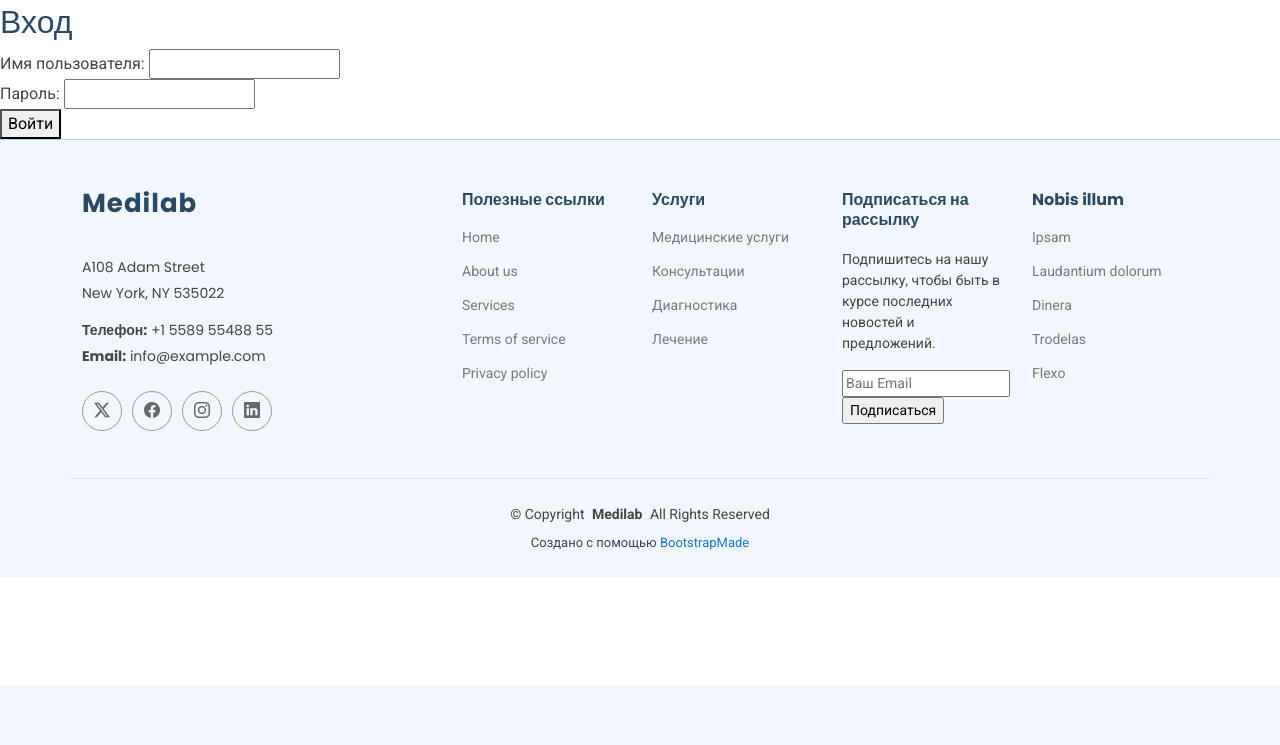
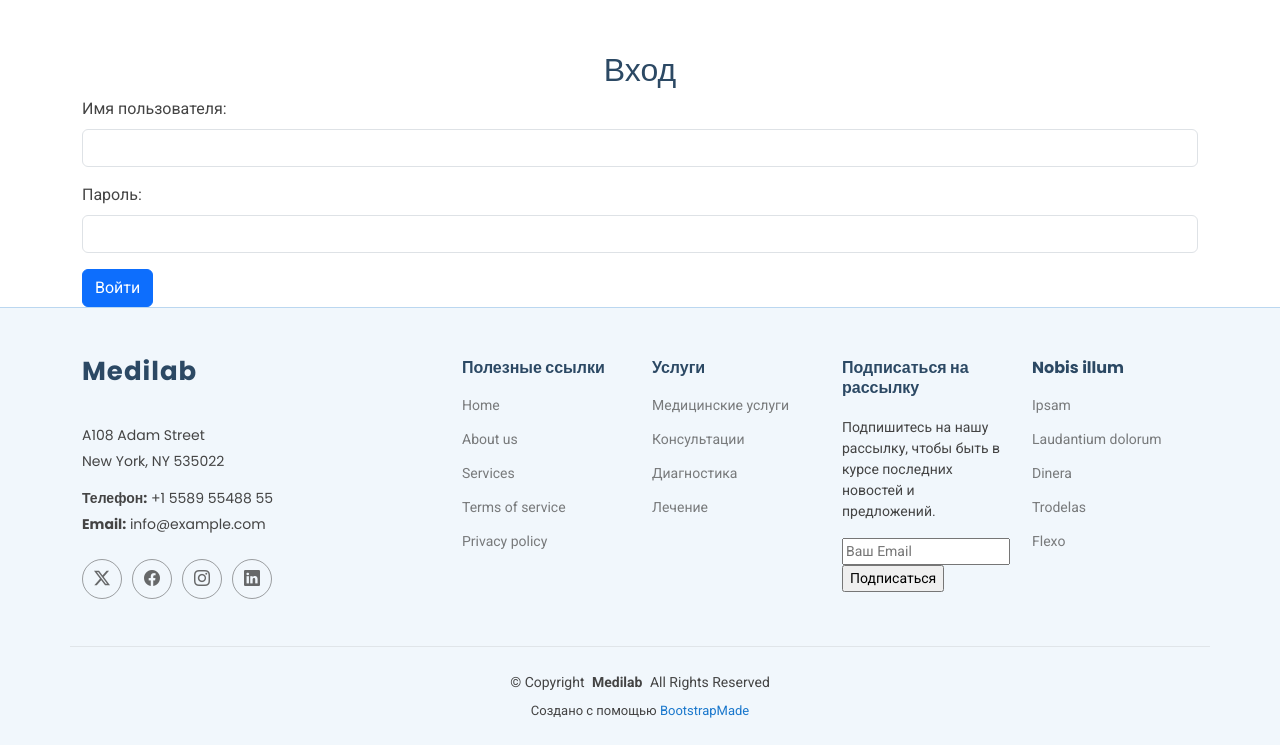
Before and after one commit to aruytehno/getmed.pro, a Django app: page /login/ in a window 1280 px wide. Shown: the part 115-860 px from the top of the page. Before the commit the page ends 800 px from the top, so only its background shows below. Run offline with Django 5.2, Linux system fonts and the light colour scheme; some libraries are stand-ins or nearby versions.

Commit message:
Добавил стили для login.html

```diff
--- a/get_med/users/templates/login.html
+++ b/get_med/users/templates/login.html
@@ -3,18 +3,24 @@
 {% block title %}Вход{% endblock %}
 
 {% block content %}
-<h2>Вход</h2>
-{% if error_message %}
-    <p style="color: red;">{{ error_message }}</p>
-{% endif %}
-<form method="post">
-    {% csrf_token %}
-    <label for="username">Имя пользователя:</label>
-    <input type="text" name="username" required>
-    <br>
-    <label for="password">Пароль:</label>
-    <input type="password" name="password" required>
-    <br>
-    <button type="submit">Войти</button>
-</form>
+<div class="container mt-5">
+    <h2 class="text-center">Вход</h2>
+    {% if error_message %}
+        <div class="alert alert-danger">
+            {{ error_message }}
+        </div>
+    {% endif %}
+    <form method="post">
+        {% csrf_token %}
+        <div class="mb-3">
+            <label for="username" class="form-label">Имя пользователя:</label>
+            <input type="text" name="username" class="form-control" required>
+        </div>
+        <div class="mb-3">
+            <label for="password" class="form-label">Пароль:</label>
+            <input type="password" name="password" class="form-control" required>
+        </div>
+        <button type="submit" class="btn btn-primary">Войти</button>
+    </form>
+</div>
 {% endblock %}
```
